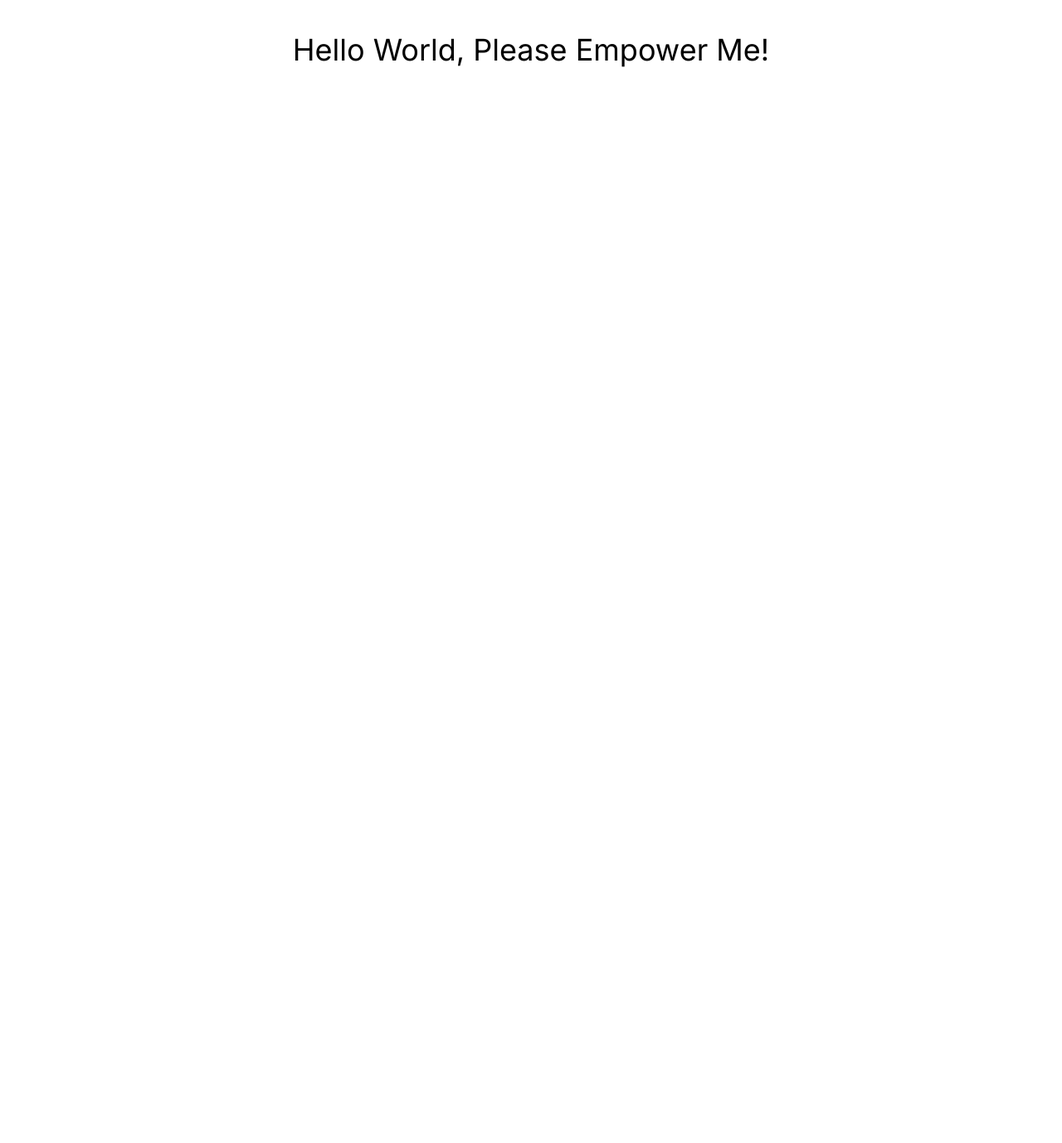
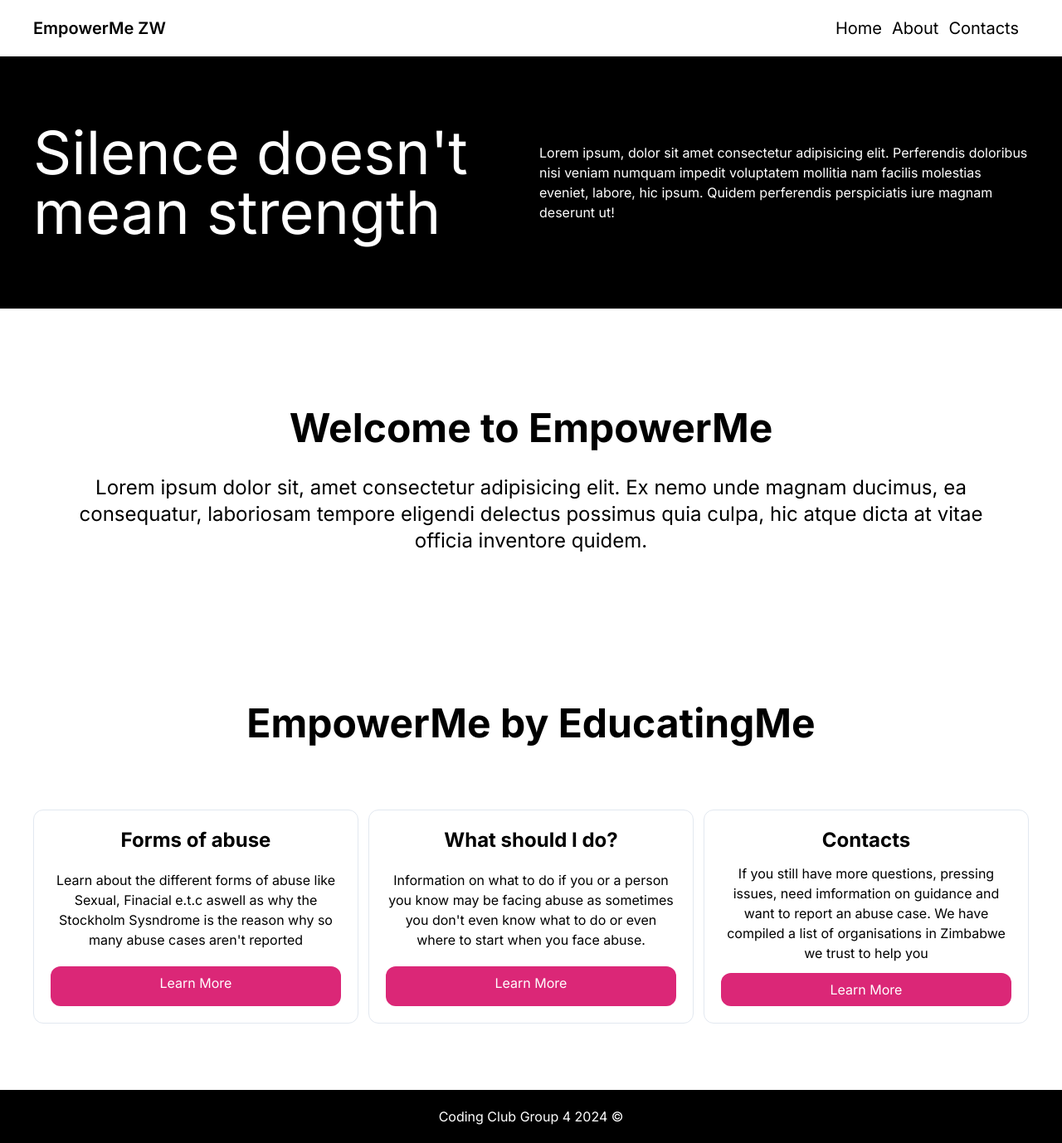
Before and after one commit to Tadiwr/empowerme, a Next.js app: page / in a window 1280 px wide. Shown: the whole page at 83% size. Before the commit the page ends 800 px from the top, so only its background shows below. Built offline with nearby package versions, Linux system fonts and the light colour scheme.

Commit message:
adds new ui

```diff
--- a/src/app/layout.tsx
+++ b/src/app/layout.tsx
@@ -1,6 +1,8 @@
 import type { Metadata } from "next";
 import { Inter } from "next/font/google";
 import "./globals.css";
+import Navbar from "@/lib/components/navbar";
+import Footer from "@/lib/components/footer";
 
 const inter = Inter({ subsets: ["latin"] });
 
@@ -16,7 +18,11 @@ export default function RootLayout({
 }>) {
   return (
     <html lang="en">
-      <body className={inter.className}>{children}</body>
+      <body className={inter.className}>
+        <Navbar/>
+        {children}
+        <Footer/>
+      </body>
     </html>
   );
 }
--- a/src/app/page.tsx
+++ b/src/app/page.tsx
@@ -1,7 +1,63 @@
+import ActionCard from "@/lib/components/action_card";
+import { title } from "process";
+
+const services : {title : string, desc : string}[] = [
+  {
+    title : "Forms of abuse",
+    desc : `Learn about the different forms of abuse like Sexual, Finacial e.t.c aswell as
+    why the Stockholm Sysndrome is the reason why so many abuse cases aren't reported`
+  },
+
+  {
+    title : "What should I do?",
+    desc : `Information on what to do if you or a person you know may be facing abuse as sometimes you don't even know what to do or even
+    where to start when you face abuse.`
+  },
+
+  {
+    title : "Contacts",
+    desc : `If you still have more questions, pressing issues, need imformation on guidance and
+    want to report an abuse case. We have compiled a list of organisations in Zimbabwe we trust to help you`
+  },
+
+]
+
+
 export default function Home() {
   return (
-    <main className=" mt-10 flex flex-col items-center justify-center text-4xl" >
-      <h1>Hello World, Please Empower Me!</h1>
+    <main className="flex flex-col justify-center items-center" >
+
+      {/* Hero section */}
+      <div className="bg-black text-white grid md:grid-cols-2 grid-cols-1 p-10 gap-5 md:py-20 justify-center items-center " >
+        <h1 className="text-4xl md:text-7xl" >Silence doesn't mean strength</h1>
+        <p className="" >Lorem ipsum, dolor sit amet consectetur adipisicing elit. Perferendis doloribus nisi veniam numquam impedit voluptatem mollitia nam facilis molestias eveniet, labore, hic ipsum. Quidem perferendis perspiciatis iure magnam deserunt ut!</p>
+      </div>
+
+    {/* Brief About Section */}
+      <div className="p-10 text-center flex flex-col md:mt-20 justify-center items-center" >
+        <h1 className="text-3xl font-bold md:text-5xl mb-3" >Welcome to EmpowerMe</h1>
+
+        {/* Why this website exitst */}
+        <p className="md:text-2xl text-center md:px-10 py-5" >Lorem ipsum dolor sit, amet consectetur adipisicing elit. Ex nemo unde magnam ducimus, ea consequatur, laboriosam tempore eligendi delectus possimus quia culpa, hic atque dicta at vitae officia inventore quidem.</p>
+
+      </div>
+
+      {/* Empower Me by Educating me */}
+      <div className="p-10 flex md:mt-20 flex-col justify-center items-center text-center" >
+        <h1 className="text-3xl md:text-5xl font-bold mb-10" >EmpowerMe by EducatingMe</h1>
+
+        <div className=" w-full md:mt-10 gap-3 grid grid-cols-1 md:grid-cols-3" >
+            {services.map((service, index) => {
+              return <ActionCard
+                key={index}
+                href={""}
+                desc={service.desc}
+                title={service.title}
+              />
+            })}
+        </div>
+      </div>
+
     </main>
   );
 }
--- /dev/null
+++ b/src/lib/components/action_card.tsx
@@ -0,0 +1,18 @@
+import Link from 'next/link'
+import React from 'react'
+
+type Props = {
+    title : string,
+    desc : string,
+    href : string
+}
+
+export default function ActionCard({title, desc, href} : Props) {
+  return (
+    <div className='border p-5 rounded-xl gap-3 border-slate-200 h-full w-full grid grid-cols-1' >
+        <h1 className='text-2xl font-bold' >{title}</h1>
+        <p>{desc}</p>
+        <Link href={href} className='bg-pink-600 p-2 rounded-xl text-white hover:bg-black transition-all' >Learn More</Link>
+    </div>
+  )
+}
--- /dev/null
+++ b/src/lib/components/footer.tsx
@@ -0,0 +1,11 @@
+import React from 'react'
+
+export default function Footer() {
+  return (
+    <div className='w-full p-5 mt-10 bg-black flex flex-col justify-center items-center text-white' >
+
+
+        <p> Coding Club Group 4 2024 ©</p>
+    </div>
+  )
+}
--- /dev/null
+++ b/src/lib/components/navbar.tsx
@@ -0,0 +1,36 @@
+import Link from 'next/link'
+import React from 'react'
+
+const navlinks : {title : string, href : string}[] = [
+    {
+        title : 'Home',
+        href : "/"
+    },
+
+    {
+        title : 'About',
+        href : "/about"
+    },
+
+    {
+        title : 'Contacts',
+        href : "/contacts"
+    },
+]
+
+export default function Navbar() {
+  return (
+    <div className='w-full p-5 grid grid-cols-2 md:px-10 '  >
+        <div>
+            <p className='font-semibold md:text-xl' >EmpowerMe ZW</p>
+        </div>
+
+        <div className='md:flex flex justify-end items-center md:text-xl ' >
+            {navlinks.map((link, index) => {
+                return <Link className='mr-3 hover:text-pink-600'  href={link.href} key={index}>{link.title}</Link>
+            })}
+        </div>
+
+    </div>
+  )
+}
```
Also changed, not shown: public/images/hero.jpg (added).
